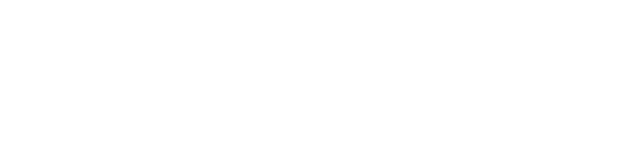
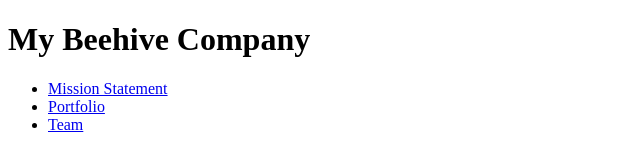
Before and after one commit to GrantHollington/company_homepage_project, a plain HTML site: page index.html in a window 1280 px wide. Shown: the whole page, without its empty margins (0-640 px from the left). Drawn offline with Linux system fonts and the light colour scheme.

Commit message:
add header and navbar content

```diff
--- a/index.html
+++ b/index.html
@@ -4,12 +4,26 @@
     <meta charset="UTF-8">
     <meta http-equiv="X-UA-Compatible" content="IE=edge">
     <meta name="viewport" content="width=device-width, initial-scale=1.0">
+    <link rel="stylesheet" href="./resources/css/style.css">
     <title>Company Home Page</title>
 </head>
 <body>
     <!-- header  -->
+    <header class="header">
+        <h1>My Beehive Company</h1>
+    </header>
     <!-- navbar -->
+    <div class="navbar">
+        <ul>
+            <li><a href="#mission">Mission Statement</a></li>
+            <li><a href="#portfolio">Portfolio</a></li>
+            <li><a href="#team">Team</a></li>
+        </ul>
+    </div>
     <!-- main -->
+    <main class="main">
+
+    </main>
     <!-- mission -->
     <!-- portfolio -->
     <!-- team -->
```
